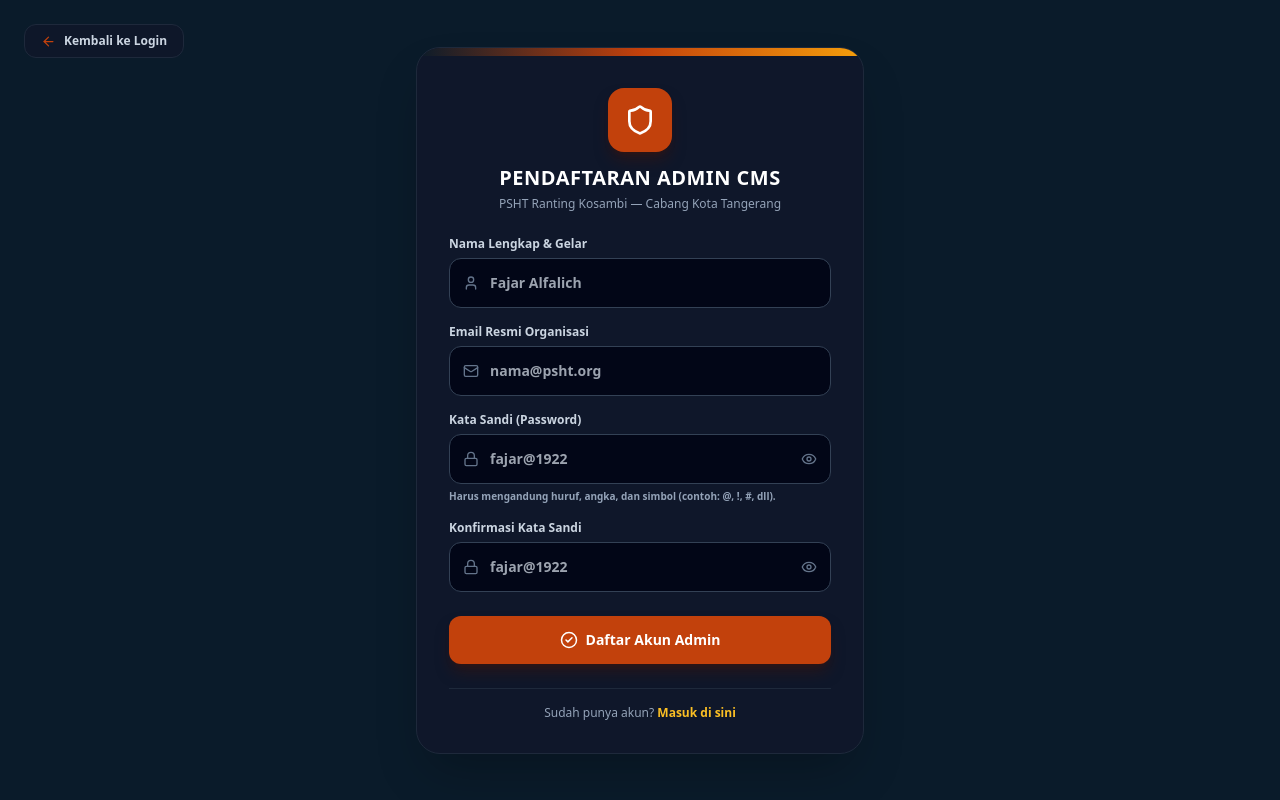
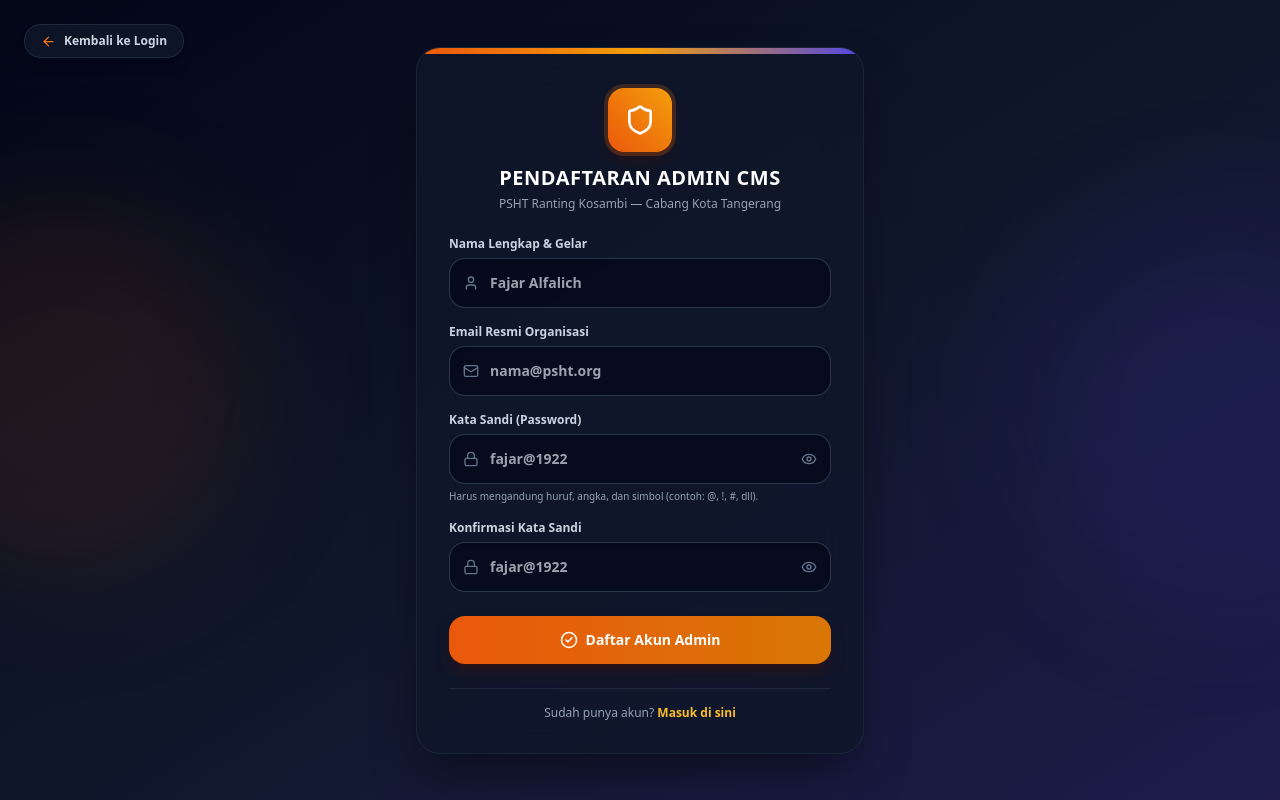
Before and after one commit to fajaralfalich-ux/psht-kosambi-cms., a React (Vite) app: page /admin/register in a window 1280 px wide. Built offline with nearby package versions, Linux system fonts and the light colour scheme.

Commit message:
upgrade LoginCMS UI with modern professional color gradients

```diff
--- a/src/pages/RegisterCMS.jsx
+++ b/src/pages/RegisterCMS.jsx
@@ -55,7 +55,7 @@ export default function RegisterCMS() {
       id: Date.now(),
       name: formData.name,
       email: formData.email,
-      password: formData.password, // Simpan password (untuk kebutuhan CMS lokal)
+      password: formData.password,
       role: 'Admin Ranting',
       jabatan: 'Pelatih / Pengurus',
       status: 'Aktif',
@@ -76,40 +76,44 @@ export default function RegisterCMS() {
   };
 
   return (
-    <div className="min-h-screen bg-[#0a1b2a] flex flex-col justify-center items-center p-4 font-sans antialiased text-slate-100">
+    <div className="min-h-screen bg-gradient-to-br from-slate-950 via-slate-900 to-indigo-950 flex flex-col justify-center items-center p-4 font-sans antialiased text-slate-100 relative overflow-hidden">
+
+      {/* Efek Cahaya Latar Belakang Gradasi */}
+      <div className="absolute top-1/4 -left-32 w-96 h-96 bg-orange-600/10 rounded-full blur-3xl pointer-events-none"></div>
+      <div className="absolute bottom-1/4 -right-32 w-96 h-96 bg-indigo-600/10 rounded-full blur-3xl pointer-events-none"></div>
 
       {/* Tombol Kembali ke Halaman Login */}
-      <div className="absolute top-6 left-6">
+      <div className="absolute top-6 left-6 z-10">
         <button
           onClick={() => navigate('/admin/login')}
-          className="flex items-center gap-2 px-4 py-2 rounded-xl text-xs font-semibold bg-slate-900/80 text-slate-300 hover:bg-slate-800 hover:text-white border border-slate-800 transition-all cursor-pointer"
+          className="flex items-center gap-2 px-4 py-2 rounded-2xl text-xs font-semibold bg-slate-900/80 text-slate-300 hover:bg-slate-800 hover:text-white border border-slate-800 transition-all cursor-pointer shadow-lg"
         >
-          <ArrowLeft size={15} className="text-[#c2410c]" />
+          <ArrowLeft size={15} className="text-orange-500" />
           <span>Kembali ke Login</span>
         </button>
       </div>
 
-      <div className="w-full max-w-md bg-slate-900 border border-slate-800 rounded-3xl shadow-2xl p-8 relative overflow-hidden">
+      <div className="w-full max-w-md bg-slate-900/80 backdrop-blur-xl border border-slate-800/80 rounded-3xl shadow-2xl shadow-black/50 p-8 relative overflow-hidden z-10">
 
         {/* Aksen Gradien Atas */}
-        <div className="absolute top-0 left-0 right-0 h-2 bg-gradient-to-r from-[#0a1b2a] via-[#c2410c] to-amber-500"></div>
+        <div className="absolute top-0 left-0 right-0 h-1.5 bg-gradient-to-r from-orange-600 via-amber-500 to-indigo-600"></div>
 
         <div className="text-center mb-6 mt-2">
-          <div className="w-16 h-16 bg-[#c2410c] text-white rounded-2xl mx-auto flex items-center justify-center shadow-lg shadow-orange-950/50 mb-3">
+          <div className="w-16 h-16 bg-gradient-to-tr from-orange-600 to-amber-500 text-white rounded-2xl mx-auto flex items-center justify-center shadow-lg shadow-orange-950/50 mb-3 ring-4 ring-orange-500/20">
             <Shield size={32} />
           </div>
-          <h1 className="text-xl font-black tracking-wide text-white">PENDAFTARAN ADMIN CMS</h1>
-          <p className="text-xs text-slate-400 mt-1">PSHT Ranting Kosambi — Cabang Kota Tangerang</p>
+          <h1 className="text-xl font-extrabold tracking-wide text-white">PENDAFTARAN ADMIN CMS</h1>
+          <p className="text-xs text-slate-400 mt-1 font-medium">PSHT Ranting Kosambi — Cabang Kota Tangerang</p>
         </div>
 
         {error && (
-          <div className="mb-4 p-3 bg-red-500/10 border border-red-500/30 text-red-400 text-xs rounded-xl text-center font-medium leading-relaxed">
+          <div className="mb-4 p-3.5 bg-rose-500/10 border border-rose-500/30 text-rose-400 text-xs rounded-2xl text-center font-semibold leading-relaxed">
             {error}
           </div>
         )}
 
         {success && (
-          <div className="mb-4 p-3 bg-emerald-500/10 border border-emerald-500/30 text-emerald-400 text-xs rounded-xl text-center font-medium flex items-center justify-center gap-2">
+          <div className="mb-4 p-3.5 bg-emerald-500/10 border border-emerald-500/30 text-emerald-400 text-xs rounded-2xl text-center font-semibold flex items-center justify-center gap-2">
             <CheckCircle2 size={16} /> Akun berhasil didaftarkan! Mengalihkan ke halaman login...
           </div>
         )}
@@ -122,7 +126,7 @@ export default function RegisterCMS() {
                 type="text"
                 value={formData.name}
                 onChange={(e) => setFormData({ ...formData, name: e.target.value })}
-                className="w-full p-3.5 pl-10 rounded-xl text-sm bg-slate-950 border border-slate-700 text-white focus:outline-none focus:border-[#c2410c] transition-all"
+                className="w-full p-3.5 pl-10 rounded-2xl text-sm bg-slate-950/60 border border-slate-700/80 text-white focus:outline-none focus:ring-2 focus:ring-orange-500/50 focus:border-orange-500 transition-all shadow-inner"
                 placeholder="Fajar Alfalich"
                 required
               />
@@ -137,7 +141,7 @@ export default function RegisterCMS() {
                 type="email"
                 value={formData.email}
                 onChange={(e) => setFormData({ ...formData, email: e.target.value })}
-                className="w-full p-3.5 pl-10 rounded-xl text-sm bg-slate-950 border border-slate-700 text-white focus:outline-none focus:border-[#c2410c] transition-all"
+                className="w-full p-3.5 pl-10 rounded-2xl text-sm bg-slate-950/60 border border-slate-700/80 text-white focus:outline-none focus:ring-2 focus:ring-orange-500/50 focus:border-orange-500 transition-all shadow-inner"
                 placeholder="nama@psht.org"
                 required
               />
@@ -152,7 +156,7 @@ export default function RegisterCMS() {
                 type={showPassword ? "text" : "password"}
                 value={formData.password}
                 onChange={(e) => setFormData({ ...formData, password: e.target.value })}
-                className="w-full p-3.5 pl-10 pr-10 rounded-xl text-sm bg-slate-950 border border-slate-700 text-white focus:outline-none focus:border-[#c2410c] transition-all"
+                className="w-full p-3.5 pl-10 pr-10 rounded-2xl text-sm bg-slate-950/60 border border-slate-700/80 text-white focus:outline-none focus:ring-2 focus:ring-orange-500/50 focus:border-orange-500 transition-all shadow-inner"
                 placeholder="fajar@1922"
                 required
               />
@@ -165,7 +169,7 @@ export default function RegisterCMS() {
                 {showPassword ? <EyeOff size={16} /> : <Eye size={16} />}
               </button>
             </div>
-            <p className="text-[10px] text-slate-400 mt-1">Harus mengandung huruf, angka, dan simbol (contoh: @, !, #, dll).</p>
+            <p className="text-[10px] text-slate-400 mt-1 font-medium">Harus mengandung huruf, angka, dan simbol (contoh: @, !, #, dll).</p>
           </div>
 
           <div>
@@ -175,7 +179,7 @@ export default function RegisterCMS() {
                 type={showConfirmPassword ? "text" : "password"}
                 value={formData.confirmPassword}
                 onChange={(e) => setFormData({ ...formData, confirmPassword: e.target.value })}
-                className="w-full p-3.5 pl-10 pr-10 rounded-xl text-sm bg-slate-950 border border-slate-700 text-white focus:outline-none focus:border-[#c2410c] transition-all"
+                className="w-full p-3.5 pl-10 pr-10 rounded-2xl text-sm bg-slate-950/60 border border-slate-700/80 text-white focus:outline-none focus:ring-2 focus:ring-orange-500/50 focus:border-orange-500 transition-all shadow-inner"
                 placeholder="fajar@1922"
                 required
               />
@@ -193,7 +197,7 @@ export default function RegisterCMS() {
           <div className="pt-2">
             <button
               type="submit"
-              className="w-full bg-[#c2410c] hover:bg-orange-700 text-white font-bold p-3.5 rounded-xl cursor-pointer shadow-lg shadow-orange-950/50 hover:scale-[1.02] active:scale-95 transition-all flex items-center justify-center gap-2 text-sm"
+              className="w-full bg-gradient-to-r from-orange-600 to-amber-600 hover:from-orange-500 hover:to-amber-500 text-white font-bold p-3.5 rounded-2xl cursor-pointer shadow-lg shadow-orange-950/50 hover:scale-[1.01] active:scale-95 transition-all flex items-center justify-center gap-2 text-sm"
             >
               <CheckCircle2 size={18} /> Daftar Akun Admin
             </button>
```
Also changed, not shown: src/pages/LoginCMS.jsx (+19 -16 lines).
